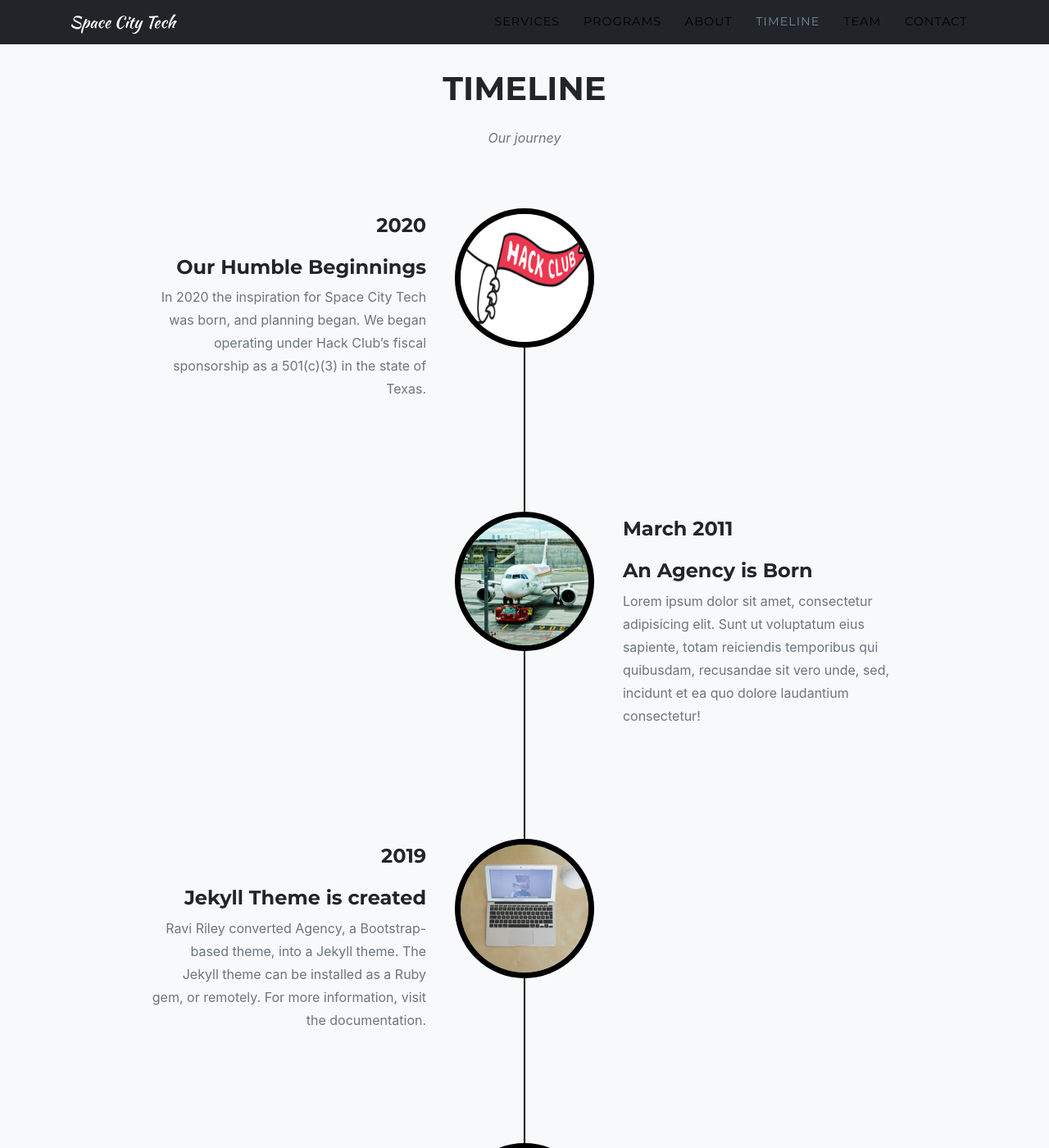
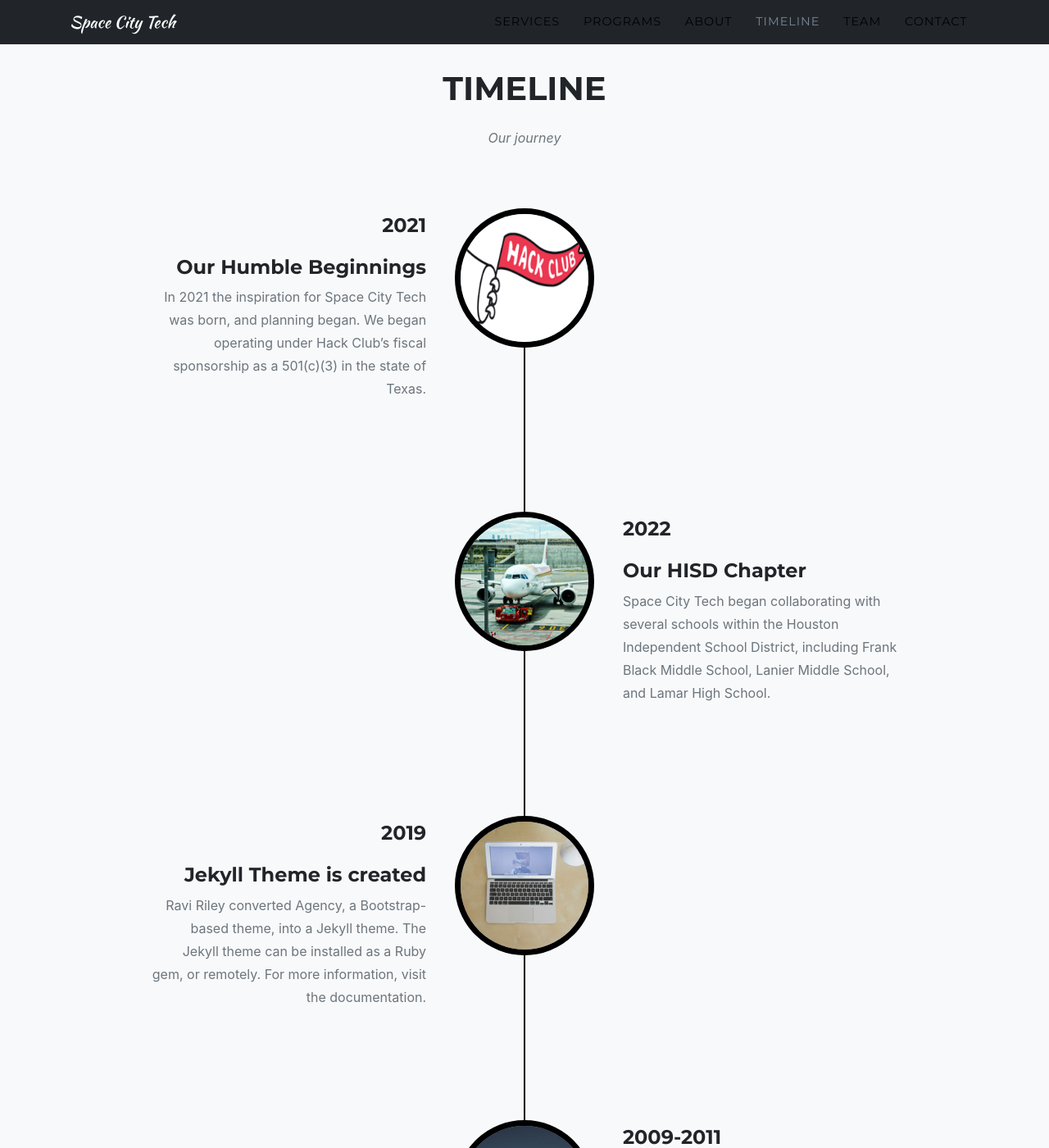
Before and after one commit to maria0406/SpaceCityTech, a Jekyll site: the page built from index.md, in a window 1280 px wide and 1400 px high, scrolled down 2931 px. Shown: the whole window at 82% size. Built offline with Jekyll 4.4.1, drawn with Linux system fonts in a browser that asks for light colours; some web fonts are replaced.

Commit message:
change timeline

```diff
--- a/_data/sitetext.yml
+++ b/_data/sitetext.yml
@@ -45,13 +45,13 @@ en: &DEFAULT_EN
     #start_align: "left"
     events:
       - title: "Our Humble Beginnings"
-        year: "2020"
-        desc: "In 2020 the inspiration for Space City Tech was born, and planning began. We began operating under Hack Club's fiscal sponsorship as a 501(c)(3) in the state of Texas."
+        year: "2021"
+        desc: "In 2021 the inspiration for Space City Tech was born, and planning began. We began operating under Hack Club's fiscal sponsorship as a 501(c)(3) in the state of Texas."
         image: assets/img/timeline/hackclub.png
         alt:
-      - title: "An Agency is Born"
-        year: "March 2011"
-        desc: "Lorem ipsum dolor sit amet, consectetur adipisicing elit. Sunt ut voluptatum eius sapiente, totam reiciendis temporibus qui quibusdam, recusandae sit vero unde, sed, incidunt et ea quo dolore laudantium consectetur!"
+      - title: "Our HISD Chapter"
+        year: "2022"
+        desc: "Space City Tech began collaborating with several schools within the Houston Independent School District, including Frank Black Middle School, Lanier Middle School, and Lamar High School."
         image: assets/img/timeline/2.jpg
         alt:
       - title: "Jekyll Theme is created"
```
